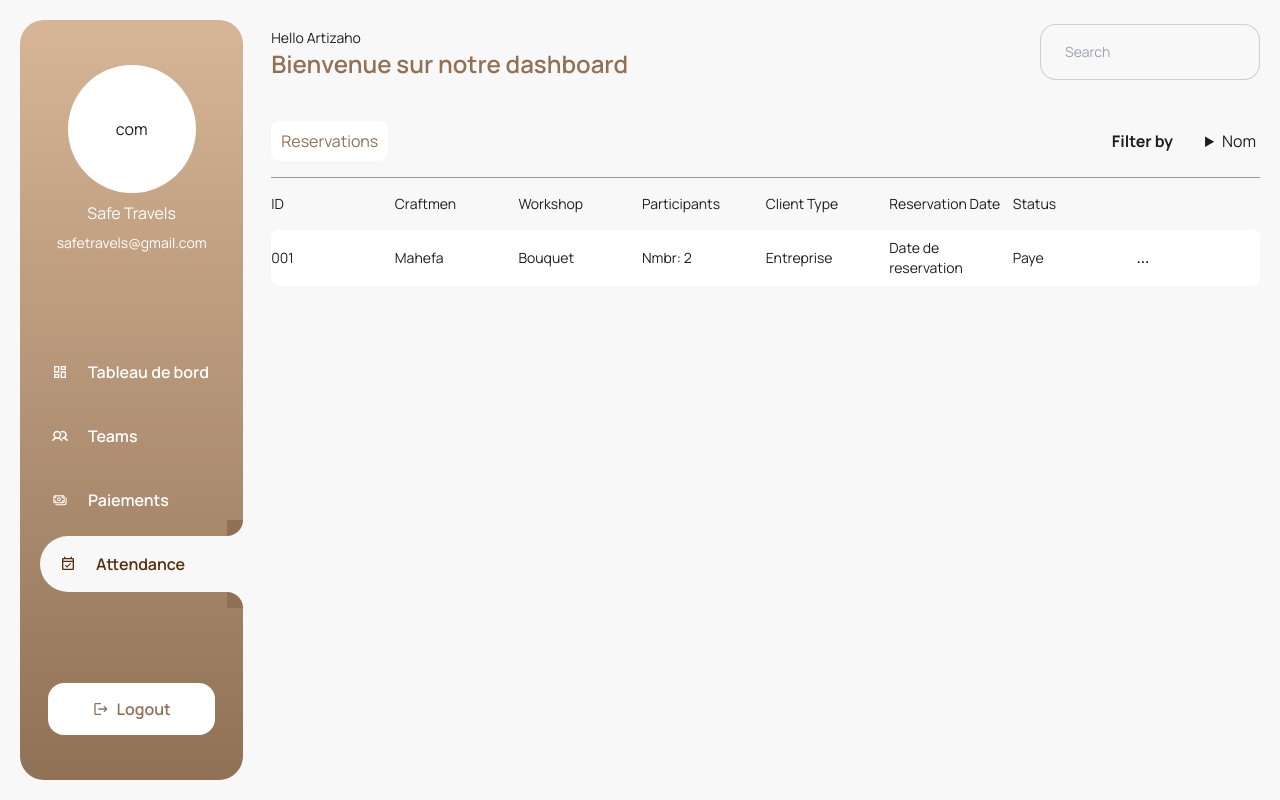
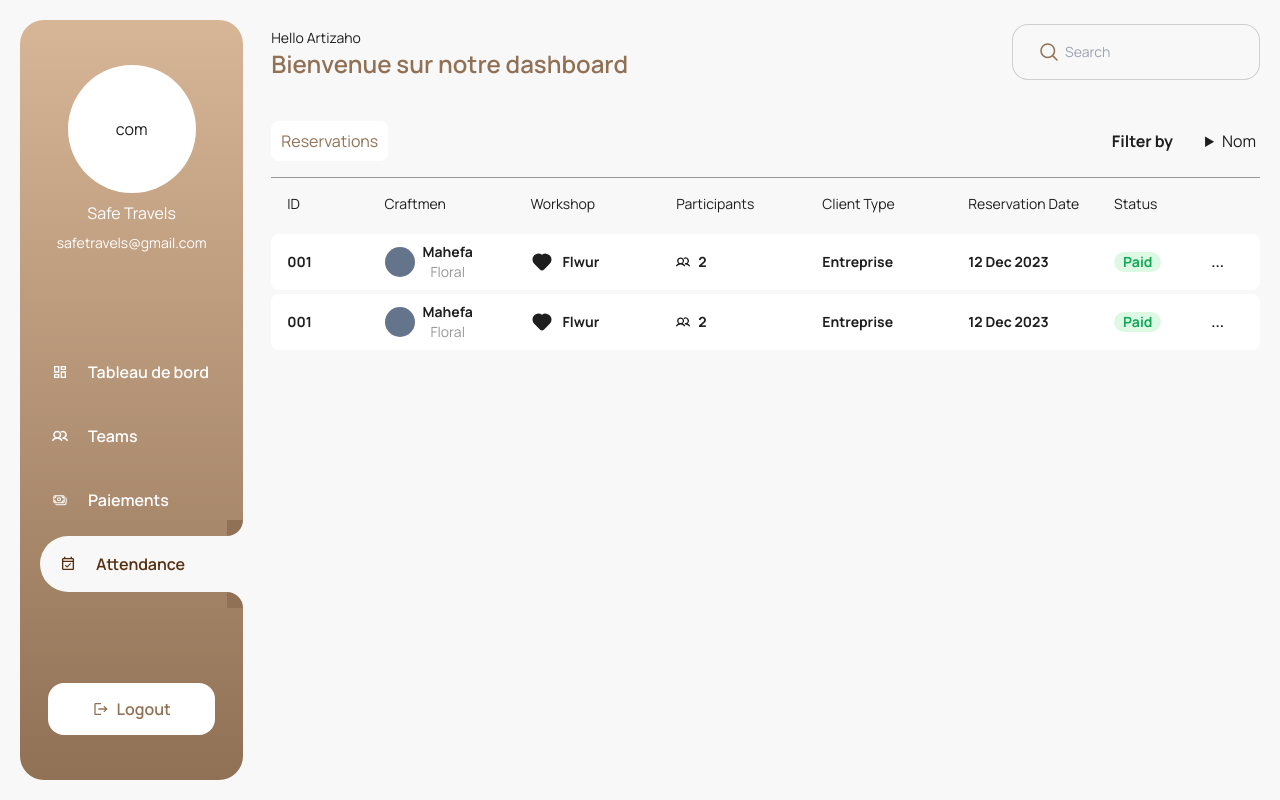
Before and after one commit to andrianina4/ARTIZAHO, a Next.js app: page /admin/attendance in a window 1280 px wide. Built offline with nearby package versions, Linux system fonts and the light colour scheme.

Commit message:
update: modal

```diff
--- a/app/admin/attendance/component/attendanceItem.tsx
+++ b/app/admin/attendance/component/attendanceItem.tsx
@@ -1,16 +1,23 @@
+import { Heart, Users } from '@/constants/link/icons'
 import React from 'react'
 
 
 function AttendanceItem() {
   return (
-    <div className='grid grid-cols-8 text-sm bg-white items-center rounded-lg h-14 clas'>
+    <div className='grid grid-cols-custom text-sm font-bold bg-white items-center rounded-lg h-14 pl-4 my-1 '>
         <span className=''>001</span>
-        <div>Mahefa</div>
-        <span> Bouquet</span>
-        <div>Nmbr: 2</div>
+        <div className='flex items-center gap-2'>
+            <div className='w-[30px] h-[30px] rounded-full bg-slate-500'></div>
+            <div className='flex flex-col items-center '>
+                <p className='text-black-default font-bold'>Mahefa</p>
+                <p className='text-gray-60% font-normal'> Floral</p>
+            </div>
+        </div>
+        <div className='flex items-center gap-2'> <Heart/><p>Flwur</p></div>
+        <div className='flex gap-2 items-center'><Users/> 2</div>
         <div>Entreprise</div>
-        <div>Date de reservation</div>
-        <div>Paye</div>
+        <div>12 Dec 2023</div>
+        <div className="badge bg-greenLight text-green border-0">Paid</div>
         <div className='font-bold'>...</div>
     </div>
   )
--- a/app/admin/attendance/page.tsx
+++ b/app/admin/attendance/page.tsx
@@ -22,16 +22,19 @@ function page() {
             </div>
         </div>
         <Divider/>
-        <div className='grid grid-cols-8'>
+        <div className='grid grid-cols-custom ml-4'>
           {
             headerList.map((item, index)=>{
                return(
-                <span className='text-sm' key={index}>{item}</span>
+                <span className='text-sm colo' key={index}>{item}</span>
                )
             })
           }
         </div>
-        <AttendanceItem/>
+        <div>
+          <AttendanceItem/>
+          <AttendanceItem/>
+        </div>
     </div>
   )
 }
--- a/app/admin/component/header.tsx
+++ b/app/admin/component/header.tsx
@@ -18,7 +18,7 @@ function Header(props: HeaderProps) {
             <p className='text-brown text-2xl font-semibold '>{BigTitle}</p>
         </div>
         <div>
-            <Input type='text' placeholder='Search'/>
+            <Input leftIcon={<SearchIcon/>} type='text' placeholder='Search'/>
         </div>
     </div>
   )
--- a/app/admin/teams/component/modal.tsx
+++ b/app/admin/teams/component/modal.tsx
@@ -16,7 +16,7 @@ function ModalTeam(props:ModalProps) {
        <div className='modal-box'>
         <div className=' flex flex-col  justify-between w-3/5'>
               <div className='flex items-center text-bronze text-2xl font-semibold gap-4 '> <span><UserAdd/></span> New member</div>
-              <button className="btn btn-sm btn-circle btn-ghost text-black absolute right-4 top-4" onClick={onClick} >✕</button>
+
               <div>
                 <Input placeholder='Name'/>
                 <Input placeholder='Email'/>
--- a/app/admin/teams/page.tsx
+++ b/app/admin/teams/page.tsx
@@ -4,16 +4,37 @@ import Button from '@/components/button'
 import { UserAdd } from '@/constants/link/icons'
 import React, { useState } from 'react'
 import TeamsItem from './component/TeamsItem'
+import ModalLayout from '@/components/modal'
+import Input from '@/components/input'
 
 function Page() {
+
+  const[open, setOpen] = useState(false)
+  const handleToogle=()=>{
+    setOpen(!open)
+  }
 
   return (
     <div className='h-full'>
        <div className='flex flex-row justify-between'>
           <div className='w-64'>
-          <Button leftIcon={<UserAdd/>} content="New member" />
+          <Button leftIcon={<UserAdd/>} content="New member" onClick={handleToogle} />
           </div>
-          {/* Modal */}
+          <ModalLayout open={open} onClick={handleToogle}>
+            <div className=' flex flex-col  justify-between w-3/5'>
+                <div className='flex items-center text-bronze text-2xl font-semibold gap-4 '> <span><UserAdd/></span> New member</div>
+
+                <div>
+
+                  <Input placeholder='Name'/>
+                  <Input placeholder='Email'/>
+                  <Input placeholder='Phone'/>
+                  <Input placeholder='Location'/>
+                </div>
+                <Button content="Add new member" />
+            </div>
+            <div className='bg-red-300 w-2/5'>b</div>
+          </ModalLayout>
 
           {/* Dropdown  */}
           <div className='flex flex-row items-center gap-7'>
--- /dev/null
+++ b/components/modal.tsx
@@ -0,0 +1,23 @@
+import React, { ReactNode } from 'react'
+
+type ModalProps = {
+    children:ReactNode,
+    open: boolean,
+    onClick: VoidFunction
+}
+
+function ModalLayout(props: ModalProps) {
+ const{children, open, onClick} = props
+ const modalclass = ` modal modal-middle  sm:modal-middle ${open ? 'modal-open' : ''}`
+  return (
+    <div className={modalclass}>
+        <div className='bg-white h-[550px] w-[830px] rounded-3xl p-10 flex flex-row relative'>
+        <button className="btn btn-sm btn-square btn-ghost bg-bronze text-white absolute right-4 top-4" onClick={onClick} >✕</button>
+            {children}
+        </div>
+
+    </div>
+  )
+}
+
+export default ModalLayout
--- a/tailwind.config.ts
+++ b/tailwind.config.ts
@@ -8,6 +8,9 @@ const config: Config = {
   ],
   theme: {
     extend: {
+      gridTemplateColumns:{
+        'custom':' 10% 15% 15% 15% 15% 15% 10% 5%'
+      },
       boxShadow: {
         card: "0px 16px 35px 0px rgba(0, 0, 0, 0.08)",
       },
@@ -16,6 +19,10 @@ const config: Config = {
         moonGet: ["MoonGet", "sans-serif"],
       },
       colors: {
+        blueLight:"#E4F0FF",
+        blue:"#70A6E8",
+        green:"#0FA958",
+        greenLight: "#DDF9E4",
         brown: "#917155",
         "brown-40%":"#D7B697" ,
         "brown-60%":"#D7B697",
```
